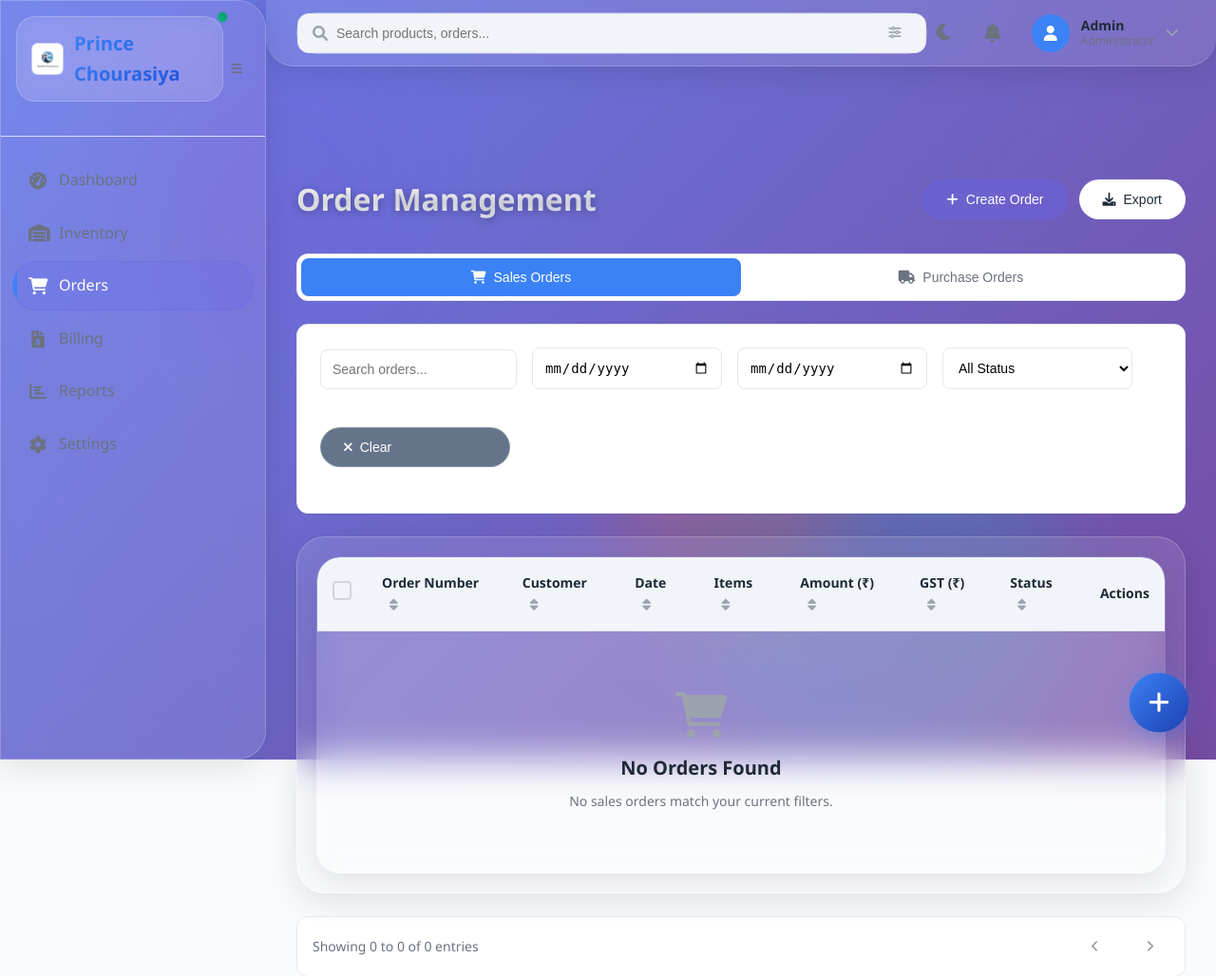
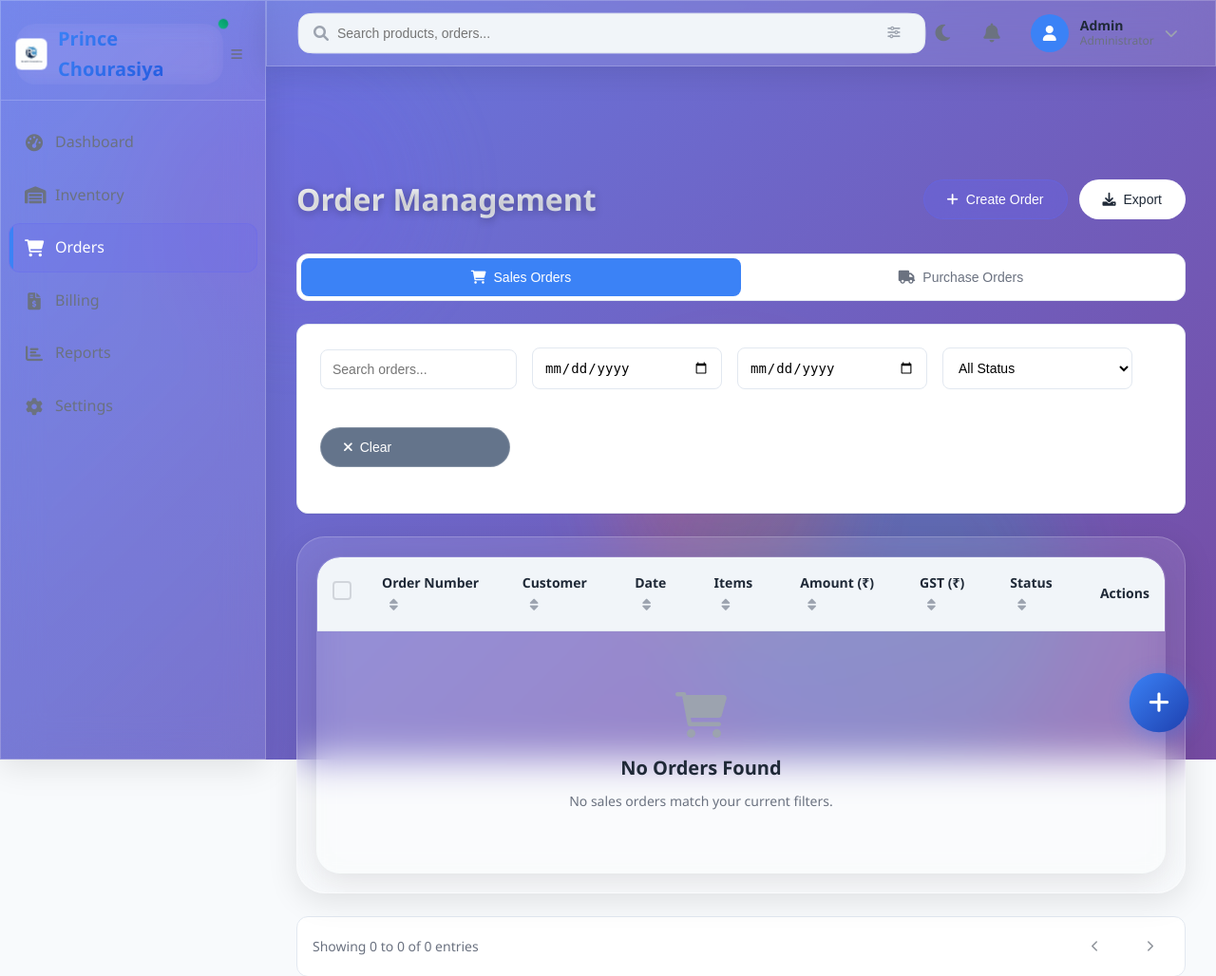
Before and after one commit to princetech89/Stockmanager, a Flask app: page /orders in a window 1280 px wide. Shown: the top 1028 px of the page at 95% size. Run offline with Flask 3, Linux system fonts and the light colour scheme; data that the repository does not hold is empty; some libraries are stand-ins or nearby versions.

Commit message:
Improve layout by separating sidebar and header elements
Adjust CSS in static/css/style.css to ensure proper positioning and separation of sidebar, header, and main content areas, including mobile responsiveness and removal of overlapping styles.

Replit-Commit-Author: Agent
Replit-Commit-Session-Id: 3c84da16-9522-499a-a124-ca96d75df32d
Replit-Commit-Checkpoint-Type: full_checkpoint
Replit-Commit-Screenshot-Url: https://storage.googleapis.com/screenshot-production-us-central1/8bf2b591-8a4b-4a07-9400-866cbd546c35/3c84da16-9522-499a-a124-ca96d75df32d/6Q2ORXB

```diff
--- a/static/css/style.css
+++ b/static/css/style.css
@@ -2999,3 +2999,109 @@ body::after {
         padding: 20px;
     }
 }
+
+/* Clean Separation - Remove Sidebar and Header Overlap */
+.sidebar {
+    position: fixed !important;
+    left: 0 !important;
+    top: 0 !important;
+    width: var(--sidebar-width) !important;
+    height: 100vh !important;
+    z-index: 800 !important;
+    border-radius: 0 !important;
+    border-right: 2px solid var(--glass-border) !important;
+}
+
+.topbar {
+    position: fixed !important;
+    top: 0 !important;
+    left: var(--sidebar-width) !important;
+    width: calc(100% - var(--sidebar-width)) !important;
+    height: var(--topbar-height) !important;
+    z-index: 900 !important;
+    border-radius: 0 !important;
+    border-bottom: 2px solid var(--glass-border) !important;
+}
+
+.main-content {
+    margin-left: var(--sidebar-width) !important;
+    margin-top: var(--topbar-height) !important;
+    padding: 0 !important;
+    width: calc(100% - var(--sidebar-width)) !important;
+}
+
+.page-content {
+    padding: 2rem !important;
+    margin: 0 !important;
+}
+
+/* Mobile adjustments for clean separation */
+@media (max-width: 1023px) {
+    .sidebar {
+        transform: translateX(-100%) !important;
+        z-index: 1100 !important;
+    }
+
+    .sidebar.open {
+        transform: translateX(0) !important;
+    }
+
+    .topbar {
+        left: 0 !important;
+        width: 100% !important;
+    }
+
+    .main-content {
+        margin-left: 0 !important;
+        width: 100% !important;
+    }
+}
+
+/* Remove conflicting glassmorphism styles */
+.sidebar {
+    background: var(--glass-bg) !important;
+    backdrop-filter: var(--glass-blur) !important;
+    -webkit-backdrop-filter: var(--glass-blur) !important;
+    border: 1px solid var(--glass-border) !important;
+    box-shadow: var(--glass-shadow) !important;
+}
+
+.topbar {
+    background: var(--glass-bg) !important;
+    backdrop-filter: var(--glass-blur) !important;
+    -webkit-backdrop-filter: var(--glass-blur) !important;
+    border: 1px solid var(--glass-border) !important;
+    box-shadow: var(--glass-shadow) !important;
+}
+
+/* Clean logo positioning */
+.sidebar-header {
+    padding: 1.5rem 1rem 1rem 1rem !important;
+    border-bottom: 1px solid var(--glass-border) !important;
+    margin-bottom: 0 !important;
+}
+
+.sidebar-header .logo {
+    background: transparent !important;
+    border: none !important;
+    padding: 0 !important;
+    margin: 0 !important;
+}
+
+/* Clean navigation */
+.sidebar-menu {
+    padding-top: 1rem !important;
+}
+
+.nav-link {
+    margin: 2px 8px !important;
+    border-radius: 12px !important;
+}
+
+/* Clean search positioning */
+.search-box {
+    background: rgba(255, 255, 255, 0.1) !important;
+    border: 1px solid rgba(255, 255, 255, 0.2) !important;
+    border-radius: 20px !important;
+    backdrop-filter: blur(10px) !important;
+}
```
